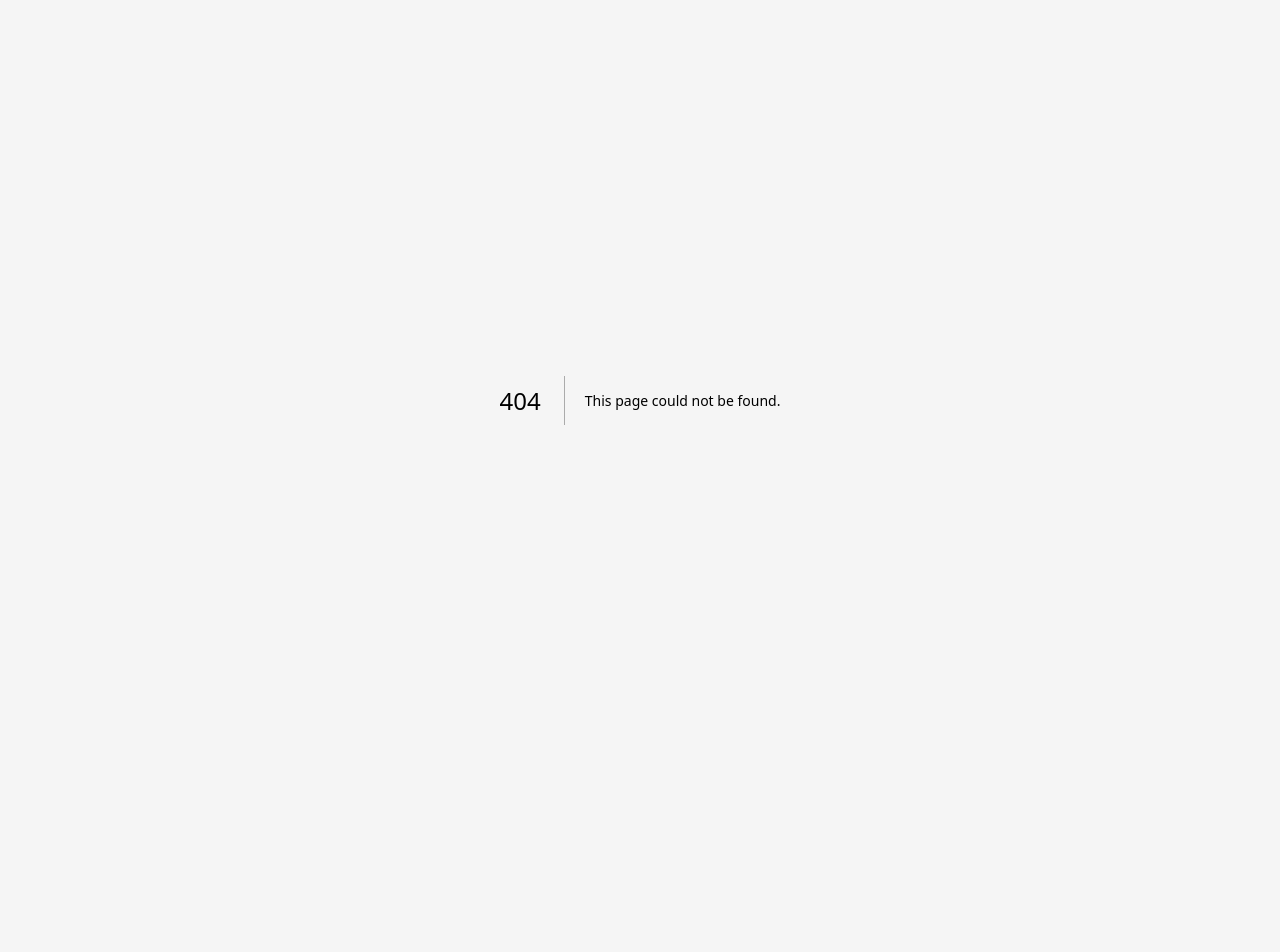
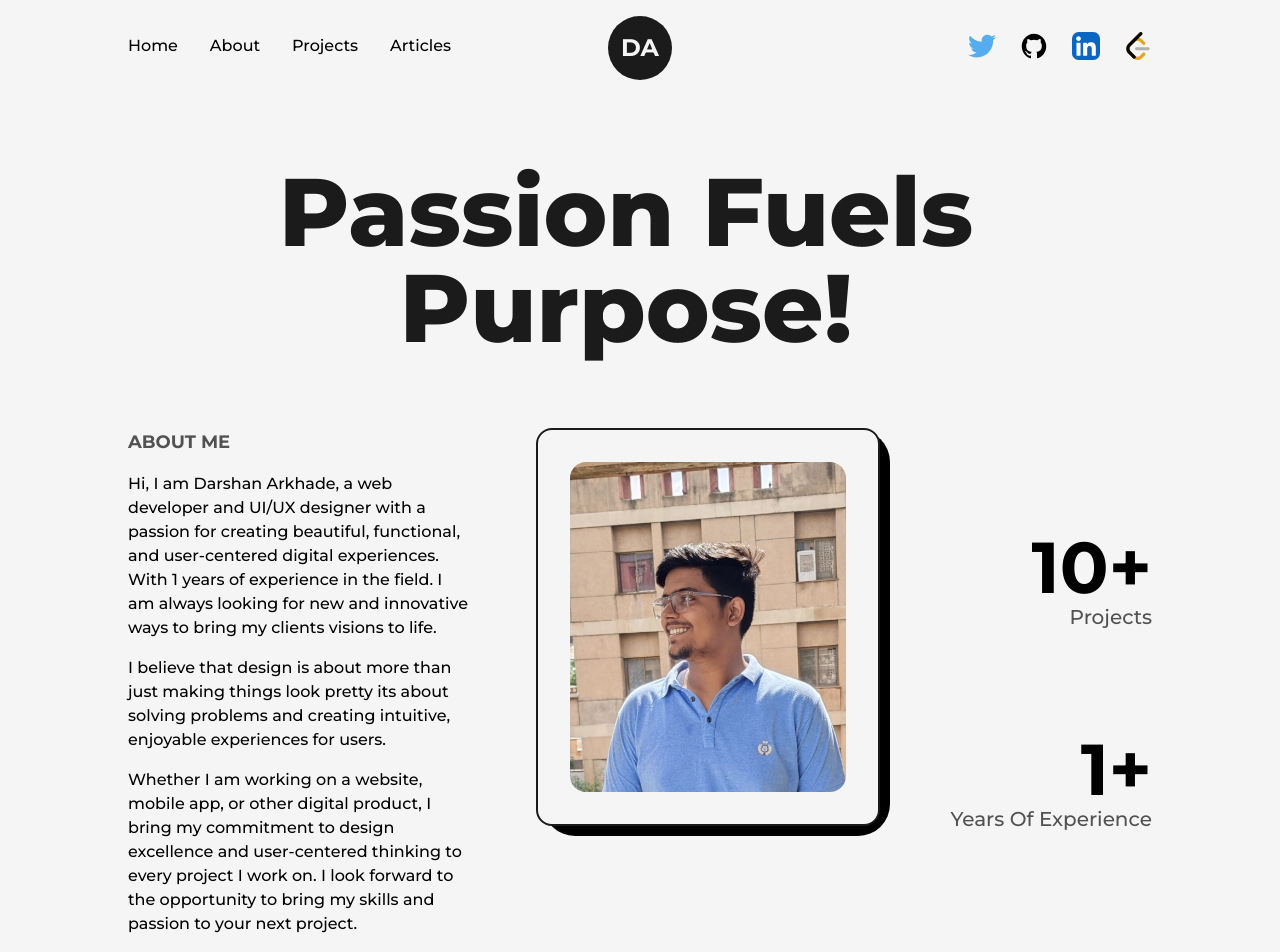
Before and after one commit to king0203/portfolio, a Next.js app: page /about in a window 1280 px wide. Before the commit this address had no page. Shown: the top 952 px of the page. Before the commit the page ends 800 px from the top, so only its background shows below. Built offline with nearby package versions, Linux system fonts and the light colour scheme.

Commit message:
about me done

```diff
--- /dev/null
+++ b/app/about/globals.css
@@ -0,0 +1,9 @@
+@tailwind base;
+@tailwind components;
+@tailwind utilities;
+
+html,
+body,
+:root {
+  height: 100%;
+}
--- /dev/null
+++ b/app/about/layout.js
@@ -0,0 +1,24 @@
+import "./globals.css";
+import { Montserrat } from "next/font/google";
+
+const montserrat = Montserrat({
+  subsets: ["latin"],
+  variable: "--font-mont",
+});
+
+export const metadata = {
+  title: "About",
+  description: "Generated by create next app",
+};
+
+export default function RootLayout({ children }) {
+  return (
+    <html lang="en">
+      <body
+        className={`${montserrat.variable} font-mont bg-light w-full min-h-screen `}
+      >
+        {children}
+      </body>
+    </html>
+  );
+}
--- /dev/null
+++ b/app/about/page.js
@@ -0,0 +1,76 @@
+import AnimatedText from "@/components/AnimatedText";
+import React from "react";
+import Navbar from "@/components/Navbar";
+import Footer from "@/components/Footer";
+import Image from "next/image";
+import profile from "../../public/Images/profile.jpg";
+
+const about = () => {
+  return (
+    <>
+      <Navbar />
+      <main className="flex w-full flex-col justify-center items-center">
+        <div className="w-full h-full inline-block z-0  bg-light p-32 pt-16">
+          <AnimatedText text="Passion Fuels Purpose!" classname="mb-16" />
+          <div className="grid grid-cols-8 gap-16 w-full">
+            <div className=" col-span-3 flex flex-col items-start justify-center">
+              <h2 className="mb-4 text-lg font-bold uppercase text-dark/75">
+                About Me
+              </h2>
+              <p className="font-medium">
+                Hi, I am Darshan Arkhade, a web developer and UI/UX designer
+                with a passion for creating beautiful, functional, and
+                user-centered digital experiences. With 1 years of experience in
+                the field. I am always looking for new and innovative ways to
+                bring my clients visions to life.
+              </p>
+
+              <p className="font-medium my-4">
+                I believe that design is about more than just making things look
+                pretty its about solving problems and creating intuitive,
+                enjoyable experiences for users.
+              </p>
+
+              <p className="font-medium">
+                Whether I am working on a website, mobile app, or other digital
+                product, I bring my commitment to design excellence and
+                user-centered thinking to every project I work on. I look
+                forward to the opportunity to bring my skills and passion to
+                your next project.
+              </p>
+            </div>
+
+            <div className="col-span-3 relative h-max rounded-2xl border-2 border-solid border-dark bg-light p-8">
+              <div className="absolute top-0 -right-3 -z-10 bg-black w-[102%] h-[103%] rounded-[2rem]" />
+              <Image
+                src={profile}
+                alt="profile"
+                width={96}
+                height={96}
+                className="w-full h-auto rounded-2xl "
+              />
+            </div>
+
+            <div className="col-span-2 flex flex-col items-end justify-evenly">
+              <div className="flex flex-col items-end justify-center">
+                <span className="inline-block text-7xl font-bold ">
+                  10+
+                </span>
+                <h2 className="text-xl capitalize font-medium text-dark/75">Projects</h2>
+              </div>
+              <div className="flex flex-col items-end justify-center">
+                <span className="inline-block text-7xl font-bold ">
+                  1+
+                </span>
+                <h2 className="text-xl capitalize font-medium text-dark/75">Years Of Experience</h2>
+              </div>
+            </div>
+          </div>
+        </div>
+      </main>
+      <Footer />
+    </>
+  );
+};
+
+export default about;
--- a/app/page.js
+++ b/app/page.js
@@ -1,9 +1,9 @@
 import AnimatedText from "@/components/AnimatedText";
-import Navbar from "@/components/Navbar";
 import Image from "next/image";
 import Link from "next/link";
 import { LinkArrow } from "@/components/Icon";
 import Footer from "@/components/Footer";
+import Navbar from "@/components/Navbar";
 
 export default function Home() {
   return (
```
Also changed, not shown: public/Images/profile.jpg (added).
